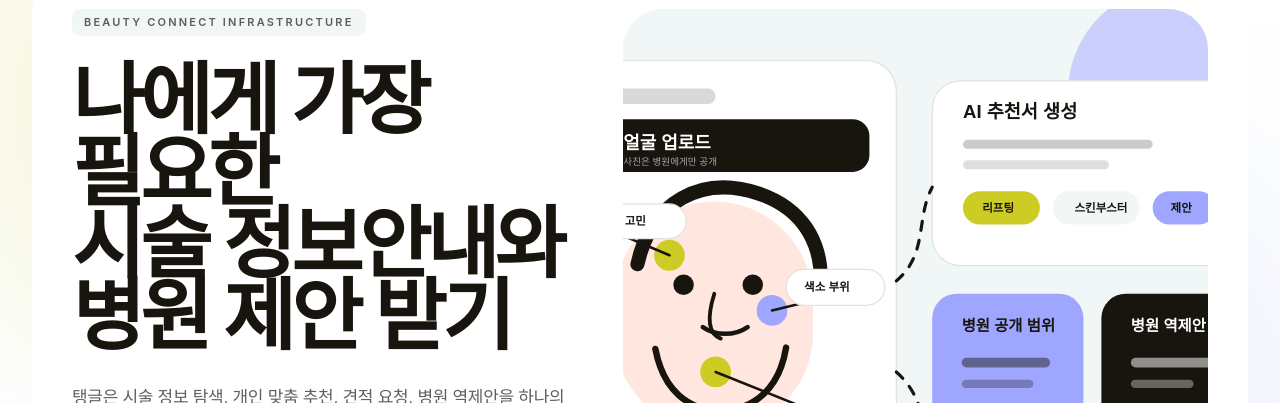
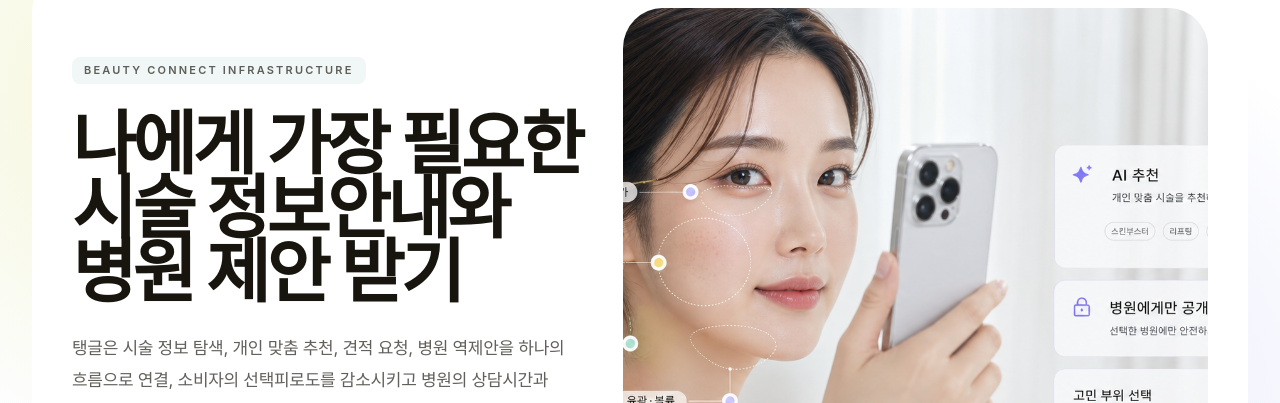
Before and after one commit to pwjcu/tangle-2, a Next.js app: page / in a window 1280 px wide. Shown: the part 142-545 px from the top of the page. Built offline with nearby package versions, Linux system fonts and the light colour scheme; no server answers.

Commit message:
update hero scale and face visual

```diff
--- a/app/page.tsx
+++ b/app/page.tsx
@@ -174,7 +174,7 @@ export default function Home() {
             <div className="max-w-[780px]">
               <p className="eyebrow">beauty connect infrastructure</p>
               <h1
-                className="type-title balance mt-7 !text-[3rem] sm:!text-[4.2rem] lg:!text-[4.9rem]"
+                className="type-title balance mt-7 !text-[3rem] sm:!text-[4.2rem] lg:!text-[4.35rem]"
                 data-display="true"
               >
                 나에게 가장 필요한
@@ -203,12 +203,12 @@ export default function Home() {
 
             <div className="relative min-h-[420px] overflow-hidden rounded-[40px] bg-[var(--color-porcelain-gray)] lg:min-h-[590px]">
               <Image
-                src="/tangle-flow-studio.svg"
+                src="/tangle-face-consult.png"
                 alt="카메라로 얼굴을 업로드하고 고민 부위를 표시한 뒤 병원에게만 공개하는 탱글 기능 안내"
                 fill
                 priority
                 sizes="(min-width: 1024px) 50vw, 100vw"
-                className="object-cover"
+                className="object-cover object-center"
               />
             </div>
           </div>
```
Also changed, not shown: public/tangle-face-consult.png (added).
